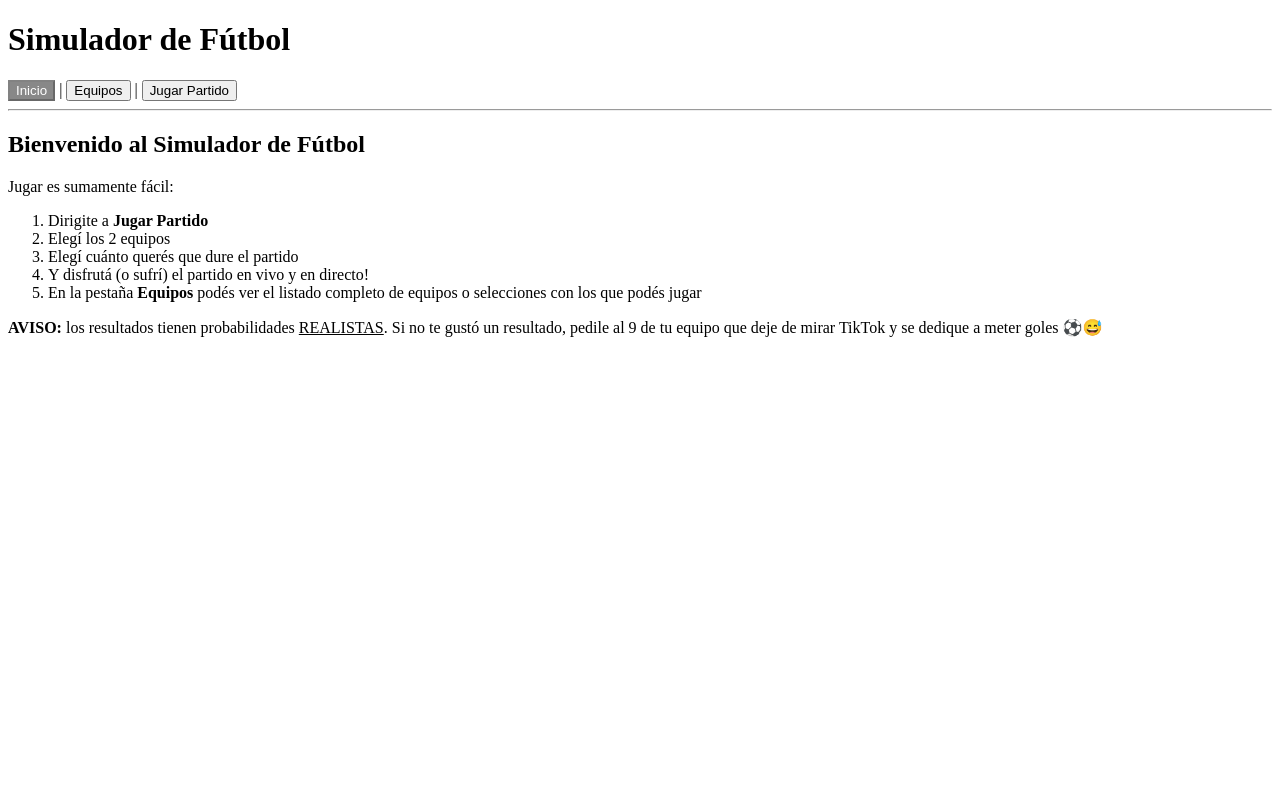
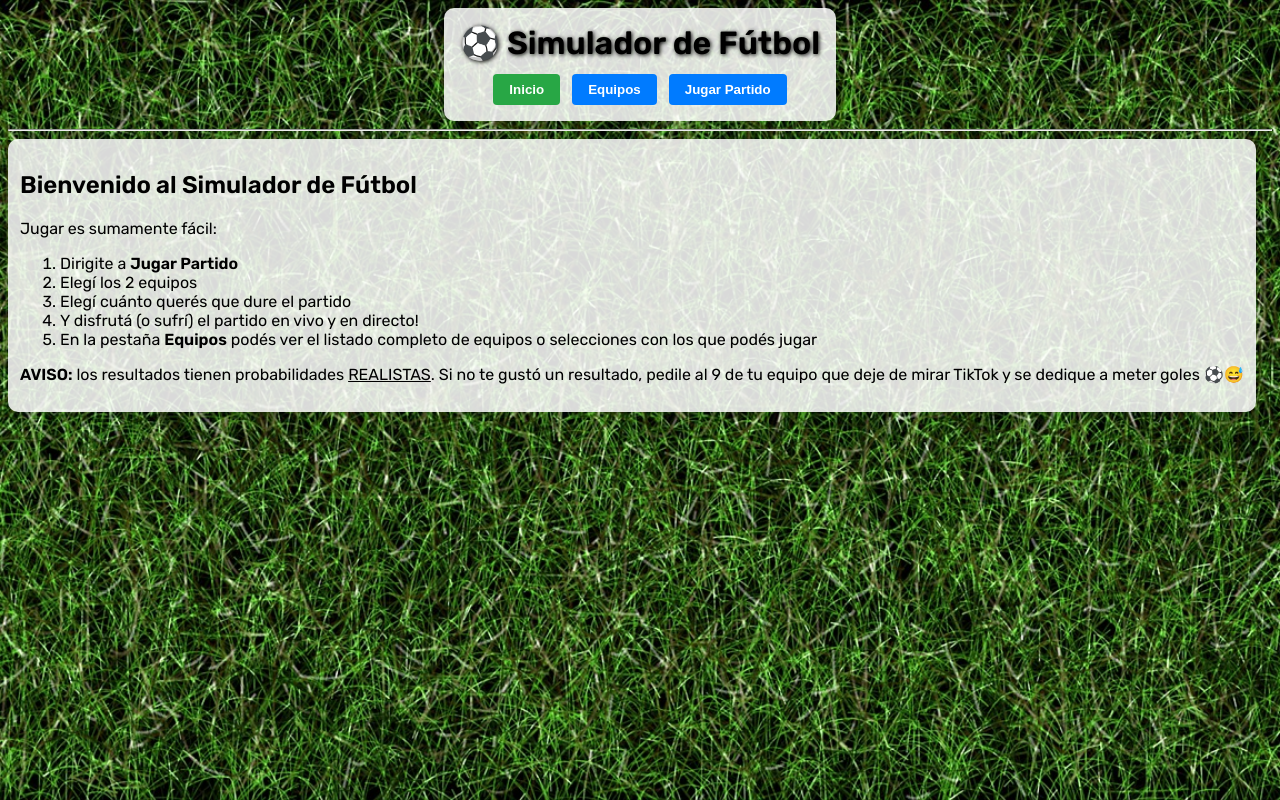
Before and after one commit to juanotturi/simuladorfutbol-front, an Angular app: page /home in a window 1280 px wide. Built offline with nearby package versions, Linux system fonts and the light colour scheme.

Commit message:
Arreglos visuales en el proyecto

```diff
--- a/src/app/app.component.html
+++ b/src/app/app.component.html
@@ -1,18 +1,19 @@
-<h1>Simulador de Fútbol</h1>
-<nav>
+<header class="app-header glass-container auto-width">
+  <h1 class="app-title">⚽ Simulador de Fútbol</h1>
+  <nav class="app-nav">
     <button
       [ngClass]="{ 'active-nav': isActive('/home') }"
       [disabled]="isActive('/home')"
       (click)="goToHome()">
       Inicio
-  </button> |
+    </button>
 
     <button
       [ngClass]="{ 'active-nav': isActive('/teams') }"
       [disabled]="isActive('/teams')"
       (click)="goToTeams()">
       Equipos
-  </button> |
+    </button>
 
     <button
       [ngClass]="{ 'active-nav': isActive('/play-match') }"
@@ -21,6 +22,8 @@
       Jugar Partido
     </button>
   </nav>
+</header>
 
 <hr>
+
 <router-outlet></router-outlet>
--- a/src/app/app.component.scss
+++ b/src/app/app.component.scss
@@ -3,3 +3,55 @@ button.active-nav {
   color: white;
   cursor: default;
 }
+
+.app-header {
+  display: flex;
+  flex-direction: column;
+  align-items: center;
+  padding: 16px;
+  margin-bottom: 16px;
+}
+
+.app-title {
+  font-size: 2rem;
+  margin: 0 0 12px 0;
+  color: #000;
+  text-shadow: 1px 1px 4px #000;
+}
+
+.app-nav {
+  display: flex;
+  gap: 12px;
+  flex-wrap: wrap;
+  justify-content: center;
+}
+
+.app-nav button {
+  background-color: #007bff;
+  color: white;
+  border: none;
+  padding: 8px 16px;
+  font-weight: bold;
+  border-radius: 4px;
+  cursor: pointer;
+  transition: background-color 0.3s;
+}
+
+.app-nav button:hover:not(:disabled) {
+  background-color: #0056b3;
+}
+
+.app-nav button:disabled {
+  background-color: #ccc;
+  cursor: not-allowed;
+}
+
+.active-nav {
+  background-color: #28a745 !important;
+}
+
+.auto-width {
+  width: fit-content;
+  max-width: 100%;
+  margin: 0 auto;
+}
--- a/src/app/home/home/home.component.html
+++ b/src/app/home/home/home.component.html
@@ -1,3 +1,4 @@
+<div class="glass-container auto-width">
   <h2>Bienvenido al Simulador de Fútbol</h2>
 
   <p>Jugar es sumamente fácil:</p>
@@ -11,3 +12,4 @@
 
   <p><strong>AVISO:</strong> los resultados tienen probabilidades <u>REALISTAS</u>.
   Si no te gustó un resultado, pedile al 9 de tu equipo que deje de mirar TikTok y se dedique a meter goles ⚽😅</p>
+</div>
--- a/src/app/match/play-match/play-match.component.scss
+++ b/src/app/match/play-match/play-match.component.scss
@@ -1,4 +1,3 @@
-/* Layout general */
 .match-container {
   display: flex;
   gap: 24px;
@@ -7,11 +6,10 @@
   flex-wrap: wrap;
 }
 
-/* Columna izquierda: filtros y botón */
 .selectors-column {
   display: flex;
   flex-direction: column;
-  gap: 16px;
+  gap: 8px;
   flex: 1 1 240px;
   max-width: 260px;
   height: 100%;
@@ -21,25 +19,24 @@
   flex-grow: 1;
   display: flex;
   flex-direction: column;
-  gap: 16px;
+  gap: 8px;
 }
 
-/* Contenedor de cada equipo */
 .team-selector {
   border: 1px solid #ccc;
-  padding: 8px 12px;
+  padding: 6px 8px;
   border-radius: 6px;
   background-color: #f9f9f9;
   font-size: 14px;
   display: flex;
   flex-direction: column;
-  gap: 8px;
+  gap: 6px;
 }
 
 .team-selector h4 {
-  margin-top: 4px;
-  margin-bottom: 4px;
-  font-size: 16px;
+  margin-top: 2px;
+  margin-bottom: 2px;
+  font-size: 14px;
 }
 
 .team-selector label {
@@ -51,15 +48,14 @@
 .team-selector select,
 .team-selector input {
   width: 100%;
-  padding: 4px 6px;
-  margin-top: 2px;
-  font-size: 14px;
+  padding: 2px 3px;
+  margin-top: 1px;
+  font-size: 13px;
   border: 1px solid #ccc;
   border-radius: 4px;
 }
 
-/* Botón Jugar Partido */
-.selectors-column > button {
+.selectors-column>button {
   padding: 8px 16px;
   background-color: #4CAF50;
   border: none;
@@ -70,16 +66,15 @@
   transition: background-color 0.2s ease;
 }
 
-.selectors-column > button:hover:enabled {
+.selectors-column>button:hover:enabled {
   background-color: #45a049;
 }
 
-.selectors-column > button:disabled {
+.selectors-column>button:disabled {
   background-color: #ccc;
   cursor: not-allowed;
 }
 
-/* Columna derecha: resultado */
 .result-column {
   flex: 2 1 300px;
   min-width: 280px;
@@ -105,24 +100,26 @@
 }
 
 .flag-large {
-  width: 140px;
-  height: 92px;
-  max-width: 140px;
-  max-height: 92px;
+  width: 180px;
+  height: 120px;
+  max-width: 180px;
+  max-height: 120px;
   object-fit: contain;
   border: 1px solid #ccc;
-  box-shadow: 1px 1px 4px rgba(0,0,0,0.2);
+  box-shadow: 1px 1px 4px rgba(0, 0, 0, 0.2);
   margin-bottom: 4px;
   flex-shrink: 0;
 }
 
-.score-display {
-  font-size: 28px;
-  font-weight: bold;
-  text-align: center;
+@media (max-width: 768px) {
+  .flag-large {
+    width: 120px;
+    height: 80px;
+    max-width: 120px;
+    max-height: 80px;
+  }
 }
 
-/* Botones Reiniciar / Penales */
 .result-buttons {
   margin-top: 12px;
   text-align: center;
@@ -155,7 +152,6 @@
   margin-bottom: 10px;
 }
 
-/* Penales */
 .penalty-grids {
   display: flex;
   flex-direction: column;
@@ -214,19 +210,37 @@
 
 .penalty-box,
 .winner-box {
-  padding: 16px;
-  border: 1px solid #ccc;
-  border-radius: 8px;
-  background-color: #f9f9f9;
-  box-sizing: border-box;
-  max-width: 400px;
-  width: 100%;
-  display: flex;
-  flex-direction: column;
-  gap: 8px;
-  text-align: left;
-  min-height: 150px;
-  justify-content: center;
+  padding: 8px 12px;
+  max-width: 260px;
+  min-height: 100px;
+  border-radius: 6px;
+  gap: 6px;
+}
+
+.winner-box {
+  padding: 12px 16px;
+  border: 2px solid #4CAF50;
+  border-radius: 10px;
+  background-color: #e8f5e9;
+  box-shadow: 0 2px 6px rgba(0, 0, 0, 0.15);
+  max-width: 280px;
+  width: fit-content;
+  text-align: center;
+  min-height: auto;
+  font-size: 16px;
+  align-self: center;
+}
+
+.winner-box h3 {
+  margin: 0;
+  font-size: 18px;
+  font-weight: 700;
+  color: #2e7d32;
+}
+
+.winner-box p {
+  margin: 4px 0 0 0;
+  font-weight: 600;
 }
 
 .penalty-row {
@@ -235,7 +249,6 @@
   font-size: 20px;
 }
 
-/* Responsive */
 @media (max-width: 768px) {
   .match-container {
     flex-direction: column;
@@ -244,8 +257,10 @@
 
   .selectors-column,
   .result-column {
-    max-width: 100%;
-    flex: 1 1 auto;
+    background-color: rgba(255, 255, 255, 0.85);
+    padding: 16px;
+    border-radius: 12px;
+    box-shadow: 0 4px 12px rgba(0, 0, 0, 0.1);
   }
 
   .result-display {
@@ -300,21 +315,95 @@
   gap: 16px;
 }
 
-.match-minute {
+.score-section {
+  display: flex;
+  justify-content: flex-start;
+  align-items: flex-start;
+  gap: 32px;
+  flex-wrap: wrap;
+  width: 100%;
+}
+
+.goal-log {
+  padding: 8px 12px;
+  border-radius: 8px;
+  box-shadow: 0 1px 4px rgba(0, 0, 0, 0.1);
+}
+
+.goal-log ul {
+  list-style: none;
+  padding-left: 0;
+}
+
+.goal-log li {
+  display: flex;
+  align-items: center;
+  gap: 4px;
+  margin-bottom: 4px;
+}
+
+h4 {
   font-size: 18px;
+  font-weight: 600;
+  color: #222;
   margin-bottom: 6px;
-  text-align: center;
+}
+
+label {
+  font-weight: 500;
+  color: #333;
+}
+
+button {
+  font-family: 'Rubik', sans-serif;
+  transition: transform 0.15s ease;
+}
+
+button:hover:enabled {
+  transform: scale(1.03);
+}
+
+.score-central-column {
+  display: flex;
+  flex-direction: column;
+  align-items: center;
+  justify-content: center;
+  gap: 6px;
+  min-width: 100px;
 }
 
 .teams-row {
   display: flex;
+  justify-content: center;
   align-items: center;
-  justify-content: center;
+  position: relative;
   gap: 32px;
+  margin-bottom: 16px;
+  min-height: 140px;
+}
+
+.score-central-absolute {
+  display: flex;
+  flex-direction: column;
+  align-items: center;
+  pointer-events: none;
+  margin-top: -20px;
+}
+
+.match-minute {
+  font-size: 18px;
+  font-weight: 500;
+  text-align: center;
 }
 
 .score-display {
   font-size: 28px;
   font-weight: bold;
-  text-align: center;
 }
+
+.match-action-buttons {
+  display: flex;
+  justify-content: center;
+  gap: 12px;
+  margin-top: 12px;
+}
--- a/src/app/teams/teams-list/teams-list.component.html
+++ b/src/app/teams/teams-list/teams-list.component.html
@@ -1,4 +1,4 @@
-<h3>Elegí categoría</h3>
+<div class="filters glass-container">
   <div class="tabs">
     <button [class.active]="selectedTab === 'SELECCIONES'" (click)="selectedTab = 'SELECCIONES'">
       Selecciones
@@ -7,10 +7,7 @@
       Clubes
     </button>
   </div>
-
-<div class="filters">
   <div *ngIf="selectedTab">
-    <h3>Filtros</h3>
     <div class="filters">
       <label *ngIf="selectedTab === 'SELECCIONES'">
         Confederación:
@@ -50,9 +47,8 @@
       </label>
     </div>
   </div>
-</div>
-
-<table *ngIf="selectedTab && !isLoading">
+  <div *ngIf="selectedTab && !isLoading">
+    <table>
       <thead>
         <tr>
           <th *ngIf="selectedTab === 'SELECCIONES'">Bandera</th>
@@ -66,12 +62,7 @@
       <tbody>
         <tr *ngFor="let team of filteredTeams">
           <td>
-        <img
-          *ngIf="team.image"
-          [src]="team.image"
-          [alt]="team.name"
-          class="flag-icon"
-        />
+            <img *ngIf="team.image" [src]="team.image" [alt]="team.name" class="flag-icon" />
           </td>
           <td>{{ team.name }} ({{ team.code }})</td>
           <td *ngIf="selectedTab === 'SELECCIONES'">{{ team.confederation }}</td>
@@ -80,3 +71,5 @@
         </tr>
       </tbody>
     </table>
+  </div>
+</div>
--- a/src/app/teams/teams-list/teams-list.component.scss
+++ b/src/app/teams/teams-list/teams-list.component.scss
@@ -1,23 +1,30 @@
-/* Tabs */
 .tabs button {
   margin-right: 8px;
   padding: 8px 16px;
-  border: none;
-  background-color: #ddd;
+  border: 1px solid rgba(255, 255, 255, 0.3);
+  background-color: rgba(0, 0, 0, 0.4);
+  color: white;
   cursor: pointer;
+  border-radius: 6px;
+  transition: background-color 0.2s ease, transform 0.1s ease;
+  box-shadow: 0 2px 4px rgba(0, 0, 0, 0.3);
+}
+
+.tabs button:hover {
+  background-color: rgba(0, 0, 0, 0.6);
 }
 
 .tabs button.active {
-  background-color: #bbb;
+  background-color: rgba(255, 255, 255, 0.9);
+  color: #111;
   font-weight: bold;
+  border: 1px solid #ccc;
 }
 
-/* Filtros */
 .filters {
   margin-top: 16px;
 }
 
-/* Tabla de equipos */
 table {
   width: 100%;
   border-collapse: collapse;
@@ -35,7 +42,6 @@ table th {
   background-color: #f0f0f0;
 }
 
-/* Imágenes de bandera/escudo */
 .flag-icon {
   height: 32px;
   width: auto;
--- a/src/index.html
+++ b/src/index.html
@@ -1,6 +1,7 @@
 <!doctype html>
 <html lang="en">
 <head>
+  <link href="https://fonts.googleapis.com/css2?family=Rubik:wght@400;600&display=swap" rel="stylesheet">
   <meta charset="utf-8">
   <title>Simulador de Fútbol</title>
   <base href="/">
--- a/src/styles.scss
+++ b/src/styles.scss
@@ -1,11 +1,24 @@
-// body {
-//   background-image: url('assets/cesped.jpg');
-//   background-size: cover;
-//   background-repeat: no-repeat;
-//   background-attachment: fixed;
-//   background-position: center;
-// }
+body {
+  background-image: url('assets/cesped.jpg');
+  background-size: cover;
+  background-repeat: no-repeat;
+  background-attachment: fixed;
+  background-position: center;
+}
 
-// body {
-//   color: white;
-// }
+.glass-container {
+  background-color: rgba(255, 255, 255, 0.85);
+  border-radius: 10px;
+  padding: 12px;
+  box-shadow: 0 2px 8px rgba(0,0,0,0.2);
+}
+
+.auto-width {
+  display: inline-block;
+  width: auto;
+  max-width: 100%;
+}
+
+body {
+  font-family: 'Rubik', sans-serif;
+}
```
Also changed, not shown: src/app/match/play-match/play-match.component.html (+17 -22 lines), src/app/match/play-match/play-match.component.ts (+11 -2 lines). Lines whose indentation alone changed are shown as unchanged.
